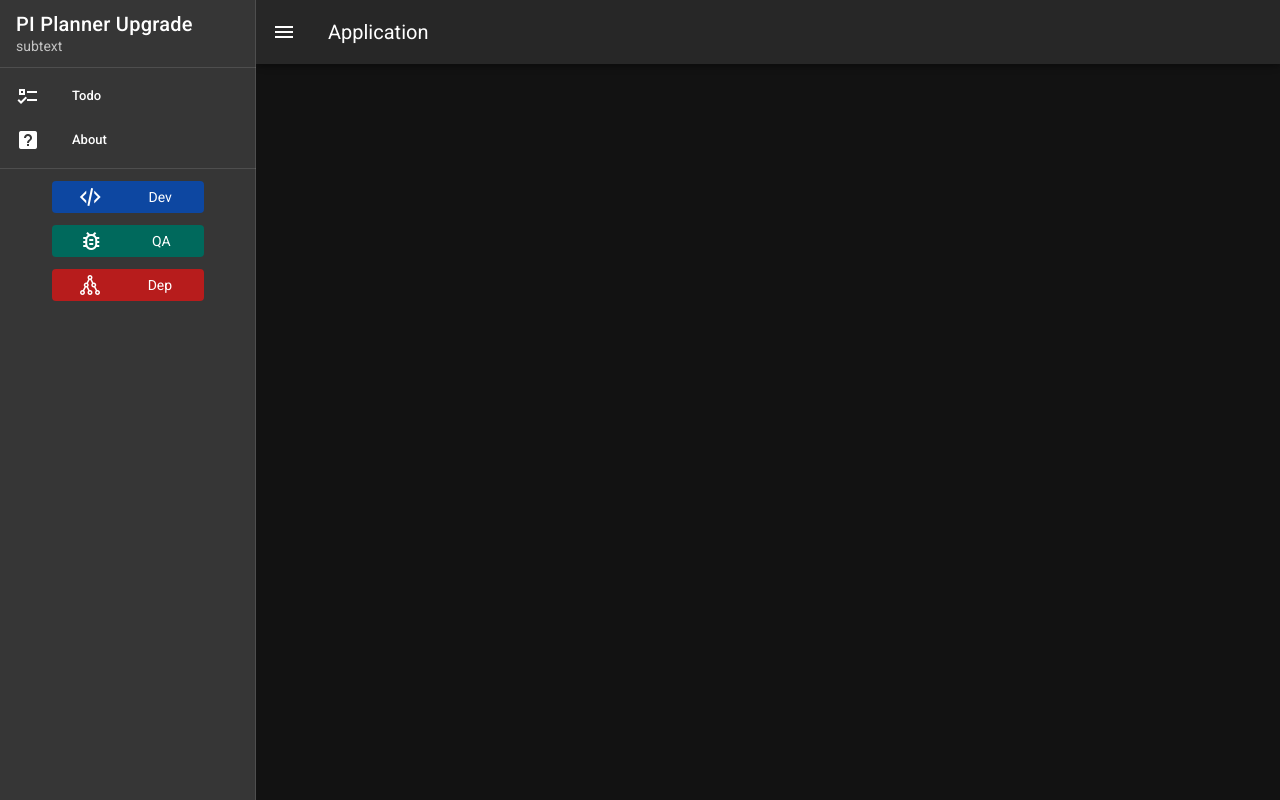
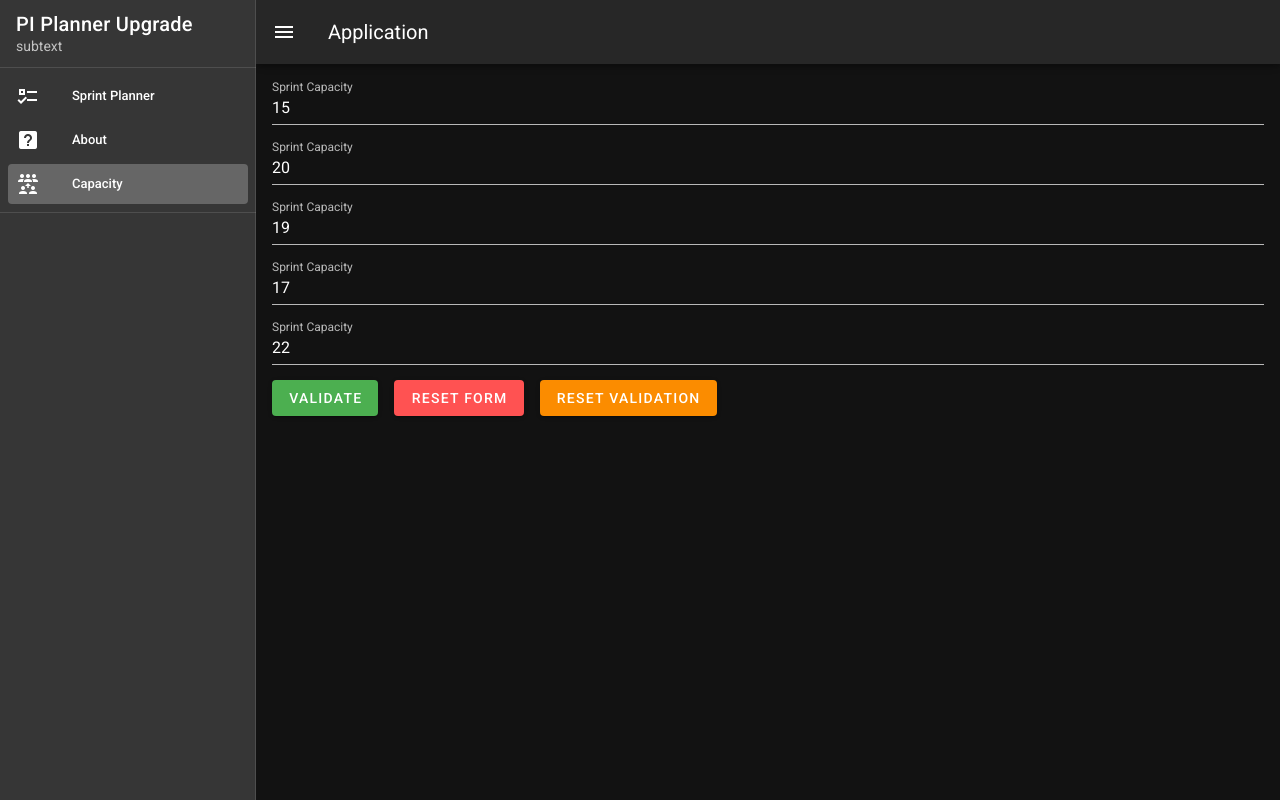
Before and after one commit to JohntyR/vuetify-piplanner, a Vue app: page /#/capacity in a window 1280 px wide. Built offline with nearby package versions, Linux system fonts and the light colour scheme.

Commit message:
Capacity page
add route, page, basic form

```diff
--- a/src/App.vue
+++ b/src/App.vue
@@ -43,6 +43,7 @@
         dense
         nav
         class="px-10"
+        v-if="isSprintPlanner"
         >
           <draggable
             v-model="workItems"
@@ -80,8 +81,9 @@ import cloneDeep from 'lodash/cloneDeep'
     data: () => ({
       drawer: null,
       items: [
-        { title: "Todo", icon: "mdi-format-list-checks", to: "/", colour: "blue darken-4" },
+        { title: "Sprint Planner", icon: "mdi-format-list-checks", to: "/", colour: "blue darken-4" },
         { title: "About", icon: "mdi-help-box", to: "/about", colour: "teal darken-3" },
+        { title: "Capacity", icon: "mdi-human-capacity-increase", to: "/capacity", colour: "teal darken-3" },
       ],
     }),
     components: {
@@ -96,6 +98,9 @@ import cloneDeep from 'lodash/cloneDeep'
         set(value) {
           this.$store.commit('updateWorkItems', value)
         }
+      },
+      isSprintPlanner() {
+        return this.$route.name === "Home"
       }
     },
     methods: {
--- a/src/router/index.js
+++ b/src/router/index.js
@@ -13,10 +13,12 @@ const routes = [
   {
     path: '/about',
     name: 'About',
-    // route level code-splitting
-    // this generates a separate chunk (about.[hash].js) for this route
-    // which is lazy-loaded when the route is visited.
-    component: () => import(/* webpackChunkName: "about" */ '../views/About.vue')
+    component: () => import('../views/About.vue')
+  },
+  {
+    path: '/capacity',
+    name: 'Capacity',
+    component: () => import('../views/Capacity.vue')
   }
 ]
 
--- /dev/null
+++ b/src/views/Capacity.vue
@@ -0,0 +1,57 @@
+<template>
+<div
+  class="ma-4"
+>
+   <v-form
+    ref="form"
+  >
+  <div
+    v-for="sprint in capacityList"
+    :key="sprint.id"
+    class="mb-4"
+  >
+    <v-text-field
+      label="Sprint Capacity"
+      hide-details="auto"
+      :value="sprint.Capacity"
+    >
+    </v-text-field>
+  </div>
+    <v-btn
+      color="success"
+      class="mr-4"
+    >
+      Validate
+    </v-btn>
+
+    <v-btn
+      color="error"
+      class="mr-4"
+    >
+      Reset Form
+    </v-btn>
+
+    <v-btn
+      color="warning"
+    >
+      Reset Validation
+    </v-btn>
+  </v-form>
+</div>
+</template>
+
+<script>
+export default {
+  computed: {
+    capacityList: {
+      get() {
+        return this.$store.state.sprintCapacities
+      }
+    }
+  }
+}
+</script>
+
+<style>
+
+</style>
```
